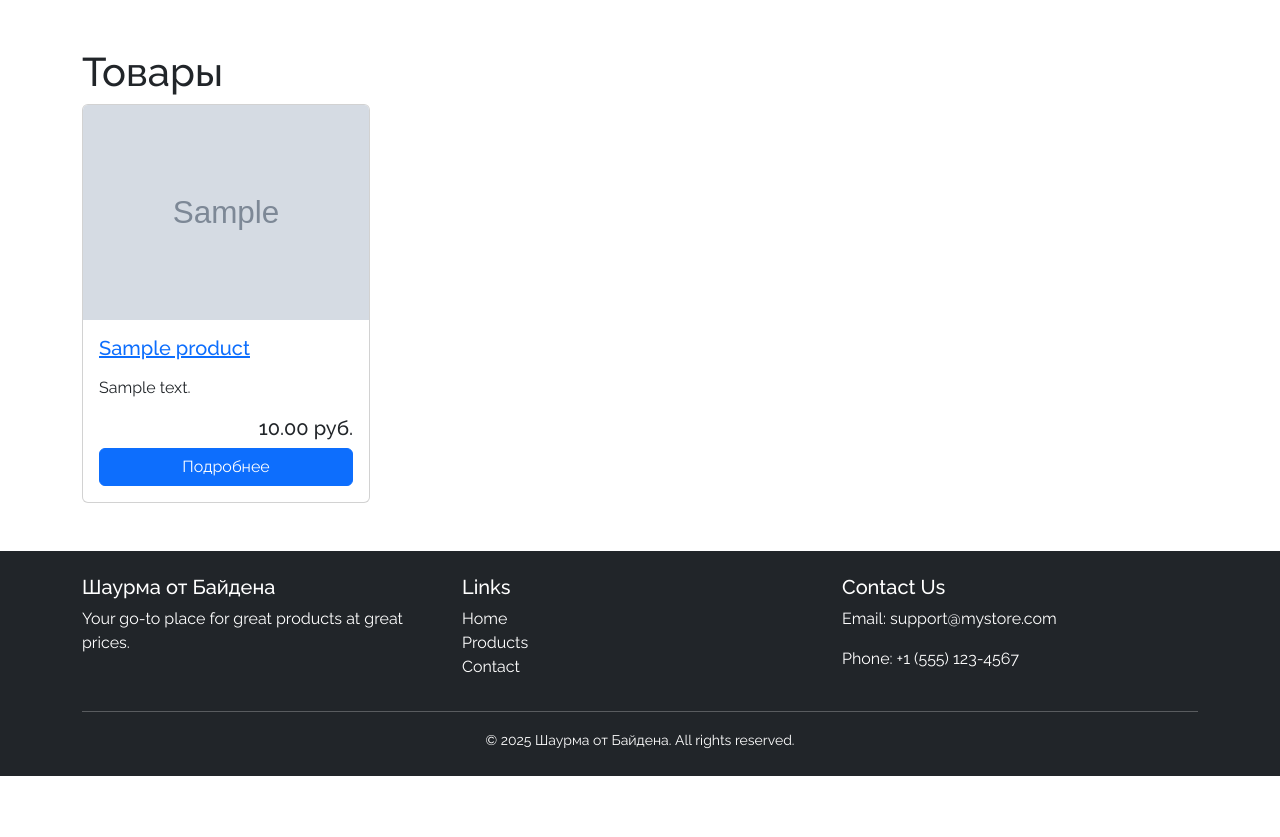
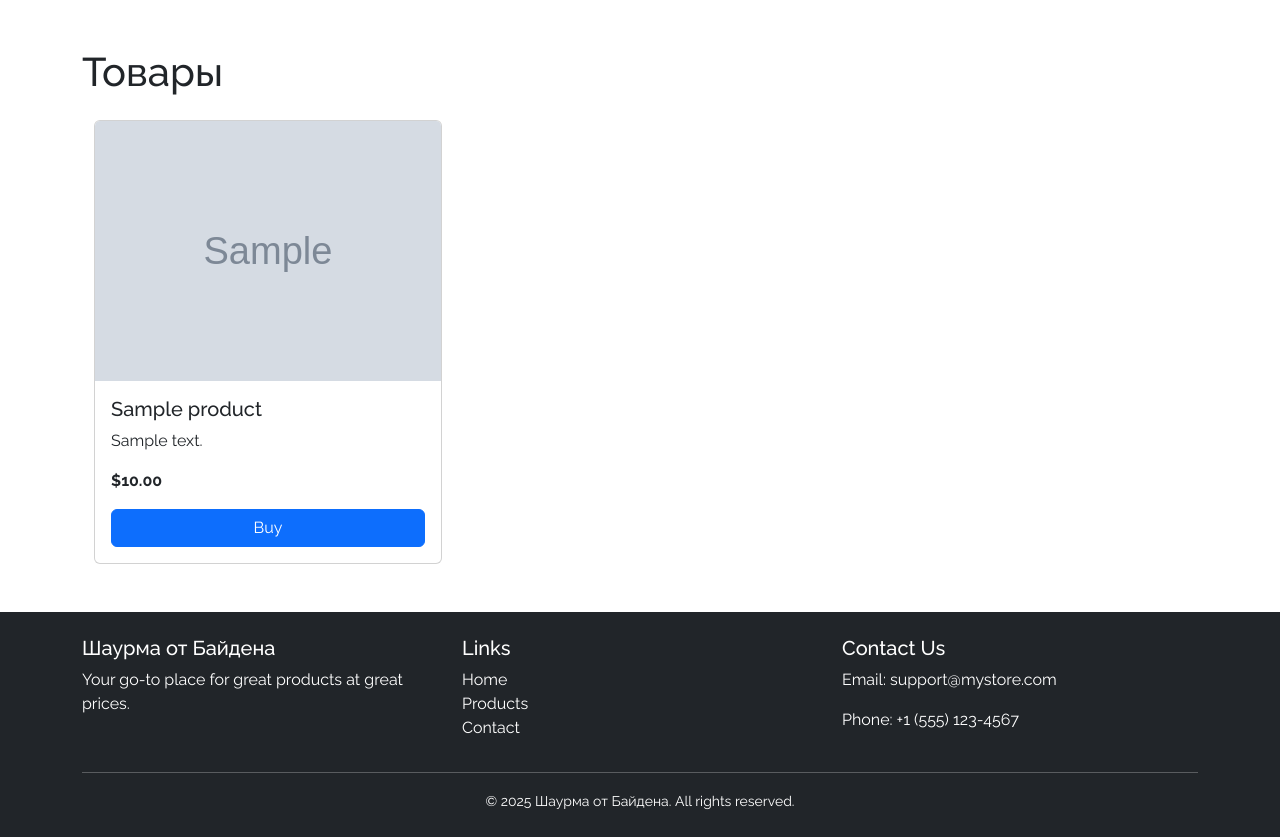
Before and after one commit to viteax/shaurmashop, a Django app: page / in a window 1280 px wide. Shown: the part 56-893 px from the top of the page. Before the commit the page ends 832 px from the top, so only its background shows below. Run offline with Django 5.2, Linux system fonts and the light colour scheme; tables that the repository leaves empty hold one stand-in row (values such as "Sample post"); grey boxes marked "Sample" are stand-in pictures; some libraries are stand-ins or nearby versions.

Commit message:
changed card display

```diff
--- a/main/templates/main/product/list.html
+++ b/main/templates/main/product/list.html
@@ -6,22 +6,28 @@
 
 {% block content %}
 
-    <h1 class="h1">Товары</h1>
+<h1 class="h1">Товары</h1>
 
-    <div class="d-flex align-content-start">
+<div class="container mt-4">
+  <div class="row row-cols-1 row-cols-md-3 g-4">
     {% for product in products %}
-        <div class="col">
-            <div class="card" style="width: 18rem;">
-                <a href="#"><img src="{{ product.image.url }}" class="card-img-top" alt="{{ product.name }}"></a>
-                <div class="card-body">
-                    <h5 class="card-title"><a href="#">{{ product.name }}</a></h5>
-                    <p class="card-text">{{ product.description|linebreaks }}</p>
-                    <h5 class="card-title text-end">{{ product.get_price }} руб.</h5>
-                    <a href="#" class="btn btn-primary d-block">Подробнее</a>
-                </div>
-            </div>
+      <div class="col">
+        <div class="card h-100">
+          {% if product.image.url %}
+            <img src="{{ product.image.url }}" class="card-img-top" alt="{{ product.name }}">
+          {% endif %}
+          <div class="card-body d-flex flex-column">
+            <h5 class="card-title">{{ product.name }}</h5>
+            <p class="card-text">{{ product.description }}</p>
+            <p class="card-text fw-bold">${{ product.get_price }}</p>
+            <a href="#" class="btn btn-primary mt-auto">Buy</a>
+          </div>
         </div>
+      </div>
+    {% empty %}
+      <p>No products available.</p>
     {% endfor %}
-    </div>
+  </div>
+</div>
 
 {% endblock content %}
```
